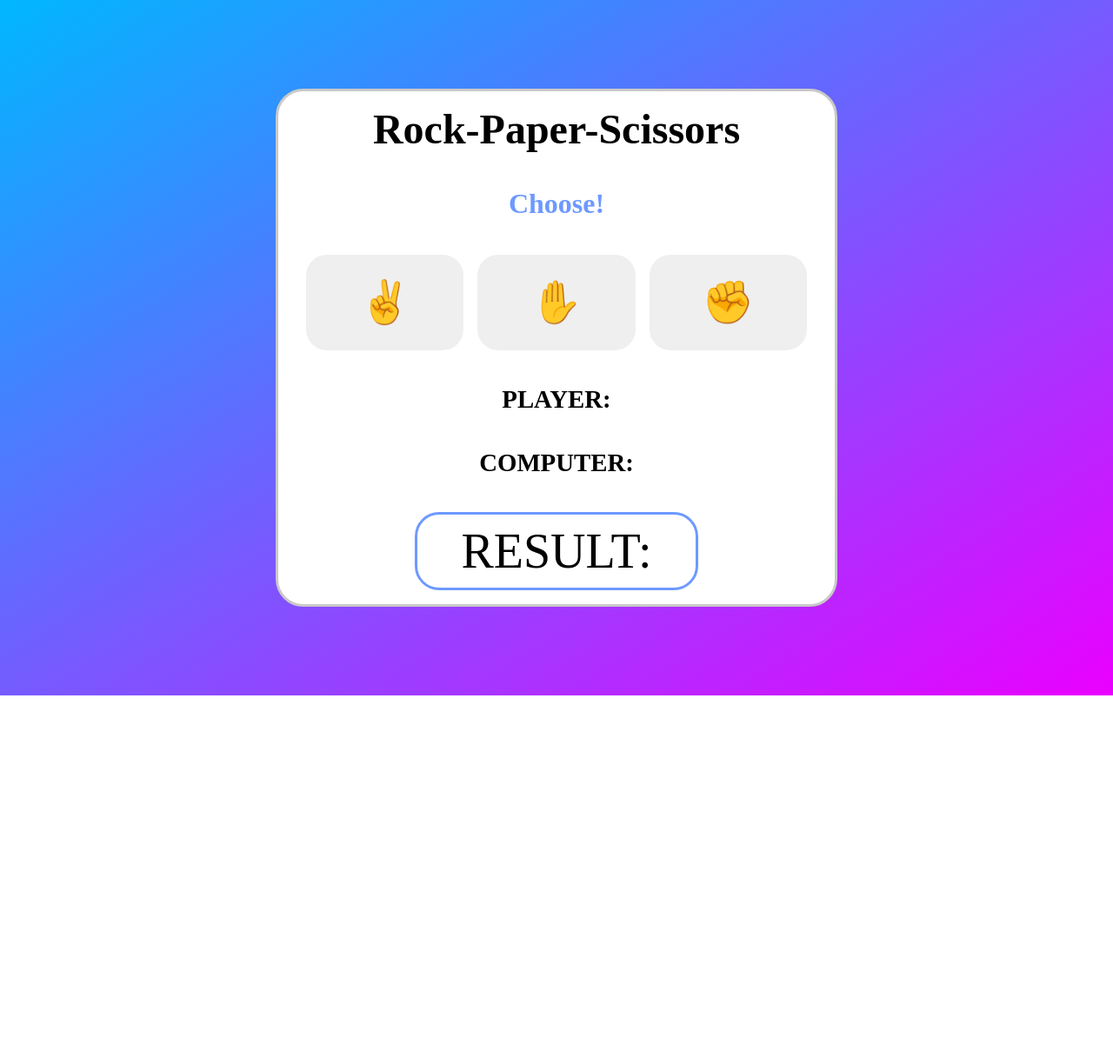
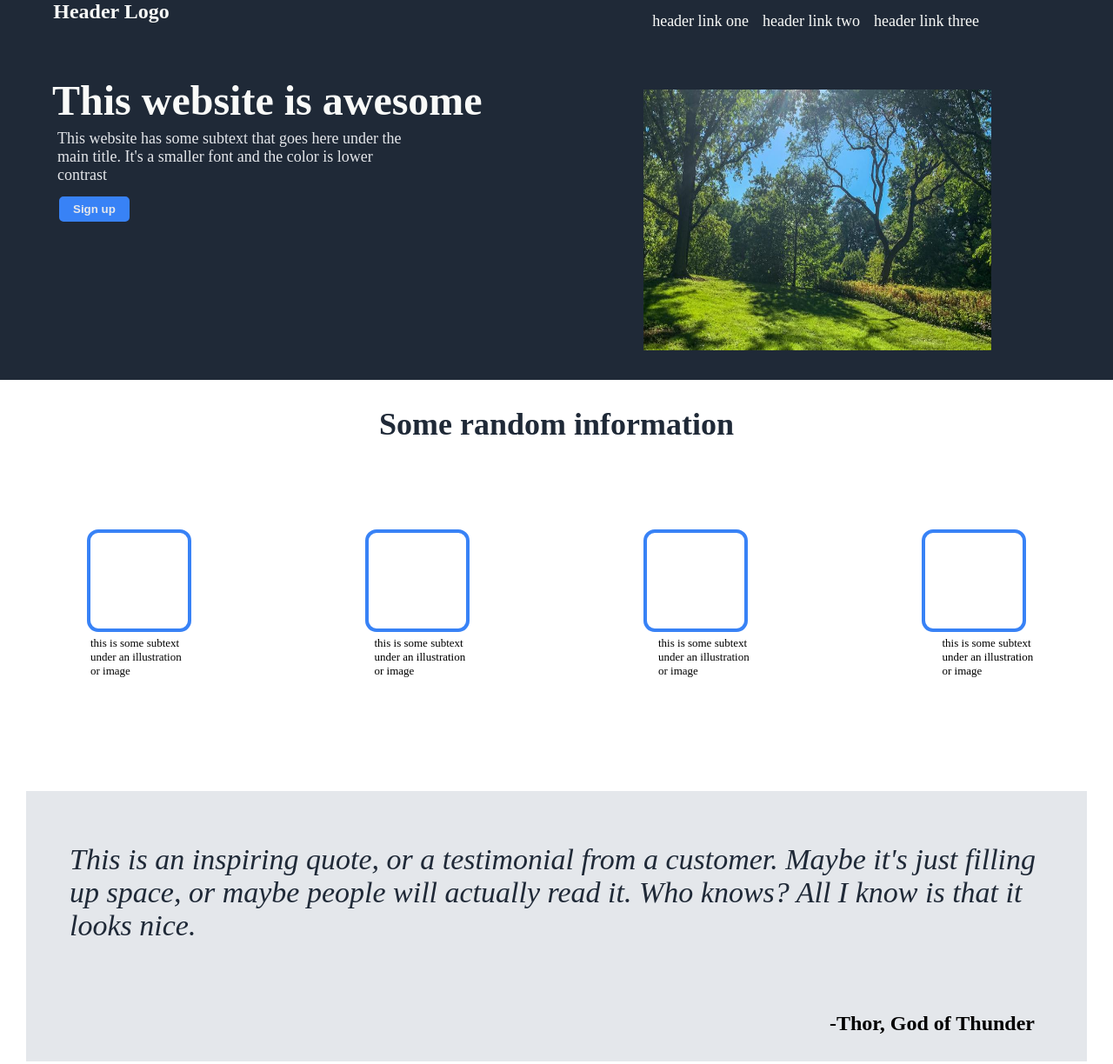
Before and after one commit to Bermetkoz356/website-bema, a plain HTML site: page index.html in a window 1280 px wide. Shown: the top 1224 px of the page at 87% size. Before the commit the page ends 800 px from the top, so only its background shows below. Drawn offline with Linux system fonts and the light colour scheme.

Commit message:
Add files via upload

```diff
--- a/index.html
+++ b/index.html
@@ -4,26 +4,76 @@
     <meta charset="UTF-8">
     <meta name="viewport" content="width=device-width, initial-scale=1.0">
     <link rel="stylesheet" href="style.css">
-    <title>Document</title>
+    <title>bermetkoz</title>
 </head>
 <body>
-    <div class="wrapper">
-        <h1>Rock-Paper-Scissors</h1>
 
-        <h3>Choose!</h3>
-        <div id="choices">
-            <button onclick="Game('Scissors')">✌️</button>
-            <button onclick="Game('Paper')">✋</button>
-            <button onclick="Game('Rock')">✊</button>
+    <div class="Header">
+        <div class="h">
+            <div class="logo">
+                <h4>Header Logo</h4>
+            </div>
+
+            <div class="links">
+                    <div class="link"></div>header link one
+                    <div class="link"></div>header link two
+                    <div class="link"></div>header link three
+            </div>
         </div>
 
-        <div id="player-choice">PLAYER: </div>
-        <div id="computer-choice">COMPUTER: </div>
-        <div id="resultDisplay">RESULT: </div>
+        <div class="web">
+            <div class="left">
+                <div class="page">This website is awesome</div>
+            <p>This website has some subtext that goes here under the main title. It's a smaller font and the color is lower
+                contrast</p>
+            <button class="f-button">Sign up</button>
+            </div>
+
+            <div class="i">
+                <img src="forest.jpeg" height="300" width="400">
+            </div>
+         </div>
 
     </div>
 
+    <div class="section-info">
+        <div class="h4">Some random information</div>
+        <div class="boxes">
+            <div class="box-1"></div>
+            <div class="box-2"></div>
+            <div class="box-3"></div>
+            <div class="box-4"></div>
+        </div>
+        <div class="subtext">
+            <div class="subbox-1">this is some subtext under an illustration or image</div>
+            <div class="subbox-2">this is some subtext under an illustration or image</div>
+            <div class="subbox-3">this is some subtext under an illustration or image</div>
+            <div class="subbox-4">this is some subtext under an illustration or image</div>
+        </div>
+    </div>
 
-    <script src="script.js"></script>
+    <div class="quote">
+        <div class="q">
+            This is an inspiring quote, or a testimonial from a customer. Maybe it's just filling up space, or maybe people will actually read it. Who knows? All I know
+is that it looks nice.
+        </div>
+        <strong>-Thor, God of Thunder</strong>
+    </div>
+
+    <div class="last">
+        <div class="call">Call to action! It's time!</div>
+        <div class="s">Sign up for our product by clicking that button right over there!</div>
+        <button class="l-button">Sign up</button>
+    </div>
+
+    <div class="copyright">
+        <p class="c">Copyright © The Odin Project 2024</p>
+    </div>
+
+
+
+
+
+
 </body>
 </html>
--- a/style.css
+++ b/style.css
@@ -1,66 +1,161 @@
-*{
+* {
     margin: 0;
     padding: 0;
-    box-sizing: border-box;
+    border: 0;
 }
 
-body{
-    min-height: 100vh;
-    display: flex;
-    align-items: center;
-    justify-content: center;
-    background: linear-gradient(to right bottom, rgb(0, 183, 255), rgb(234, 0, 255));
+.Header{
+    background: #1f2937;
 }
 
-.wrapper{
-    border: 3px solid rgb(201, 201, 201);
-    border-radius: 2em;
-    background-color: white;
+.logo{
+    height: 5vh;
+    width: 20vw;
+    color: #f9faf8;
+    font-size: 24px;
+    font-weight: bold;
     display: flex;
-    flex-direction: column;
-    align-items: center;
-    gap: 2.5em;
-    padding: 1em 2em;
+    justify-content: center;
 }
 
-h1{
-    font-size: 3em;
+
+.links {
+    height: 5vb;
+    width: 90vw;
+    font-size: 18px;
+    color: #f9faf8;
+    display: flex;
+    justify-content: flex-end;
+    gap: 8px;
+    margin: -26px;
 }
 
-h3{
-    font-size: 2em;
-    color: rgb(109, 153, 255);
+.web{
+    margin: 30px;
+    padding: 30px;
 }
 
-#choices{
-    gap: 1em;
+.page{
+    font-size: 48px;
+    color: #f9faf8;
+    font-weight: bold;
+}
+
+p{
+    font-size: 18px;
+    color: #e5e7eb;
+    width: 400px;
+    margin: 6px;
+}
+
+.f-button{
+    background: #3882f6;
+    color: #e5e7eb;
+    border: 1px solid #3882f6;
+    font-weight:700;
+    border-radius: 5px;
+    border-width: 6px;
+    border-left-width: 15px;
+    border-right-width: 15px;
+    margin: 8px;
+    padding: 1px;
+}
+.i{
+    margin-left: 680px;
+    margin-top: -160px;
+}
+
+.h4{
+    font-size: 36px;
+    font-weight: bold;
+    color: #1f2937;
+    display: flex;
+    justify-content: center;
+}
+.boxes{
     display: flex;
 }
-
-#choices button{
-    padding: 0.5em 1.2em;
-    border-radius: 0.5em;
-    font-size: 3em;
-    border: 3px solid transparent;
-    transition: 0.3s ease-in-out;
-    cursor: pointer;
+.boxes div{
+    border: 4px solid #3882f6;
+    border-radius: 13px;
+    height: 100px;
+    width: 250px;
+    flex: 1 1 auto;
+    margin: 100px;
+    padding: 5px;
+}
+.subtext{
+    display: flex;
+    justify-content: flex-end;
+    margin-left: 24px;
+    margin-top: -175px;
+    padding:80px;
+    gap:210px;
+    font-size: 13px;
 }
 
-#choices button:hover{
-    background-color: white;
-    border: 3px solid rgb(109, 153, 255);
-    transform: scale(1.05);
+.quote{
+    background: #e4e7eb;
+    margin: 30px;
+}
+.q{
+    color: #1f2937;
+    font-size: 34px;
+    font-style: italic;
+    margin: 50px;
+    padding-top: 60px;
+}
+strong{
+    font-size: 24px;
+    display: flex;
+    justify-content: flex-end;
+    margin: 30px;
+    padding: 30px;
 }
 
-#player-choice,
-#computer-choice{
-    font-size: 1.8em;
-    font-weight: 600;
+.last{
+    background-color: #3882f6;
+    margin:200px;
+    padding: 10px;
+    border-radius: 10px;
 }
 
-#resultDisplay{
-    font-size: 3.5em;
-    border: 3px solid rgb(109, 153, 255);
-    border-radius: 0.5em;
-    padding: 10px 50px;
+.call{
+    color: #e4e7eb;
+    font-weight: 700;
+    margin: 10px;
 }
+
+.s{
+    color: #e4e7eb;
+    margin: 10px;
+}
+
+.l-button{
+    background: #3882f6;
+    color: #e5e7eb;
+    border: 1px solid #e5e7eb;
+    font-weight:700;
+    border-radius: 3px;
+    border-width: 2px;
+    border-left-width: 2px;
+    border-right-width: 2px;
+    padding: 6px;
+    height: 5vb;
+    width: 10vw;
+    position:relative;
+    left: 600px;
+    top: -30px;
+}
+
+.copyright{
+    background: #1f2937;
+    margin: 0px;
+    padding: 18px;
+}
+
+.c{
+    display: flex;
+    justify-content: center;
+    padding-left: 400px;
+}
```
